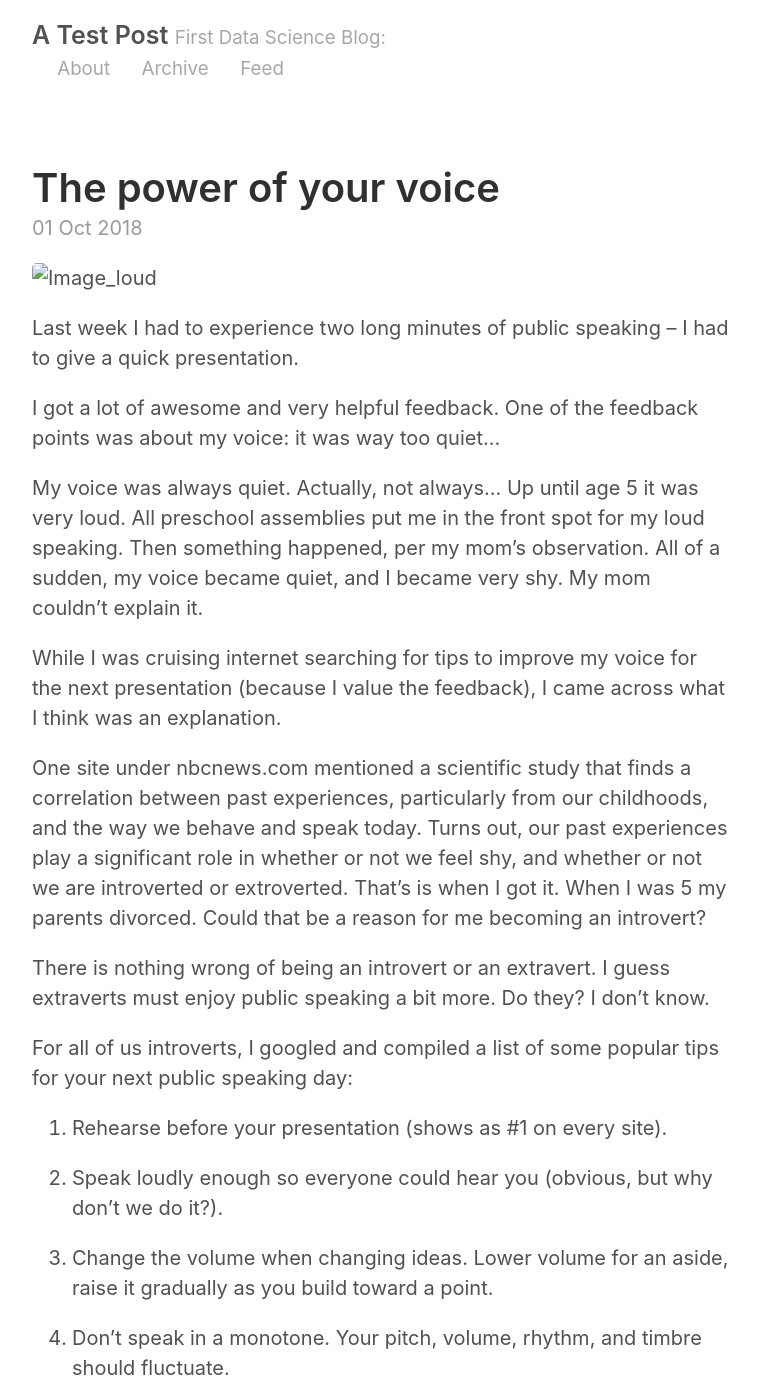
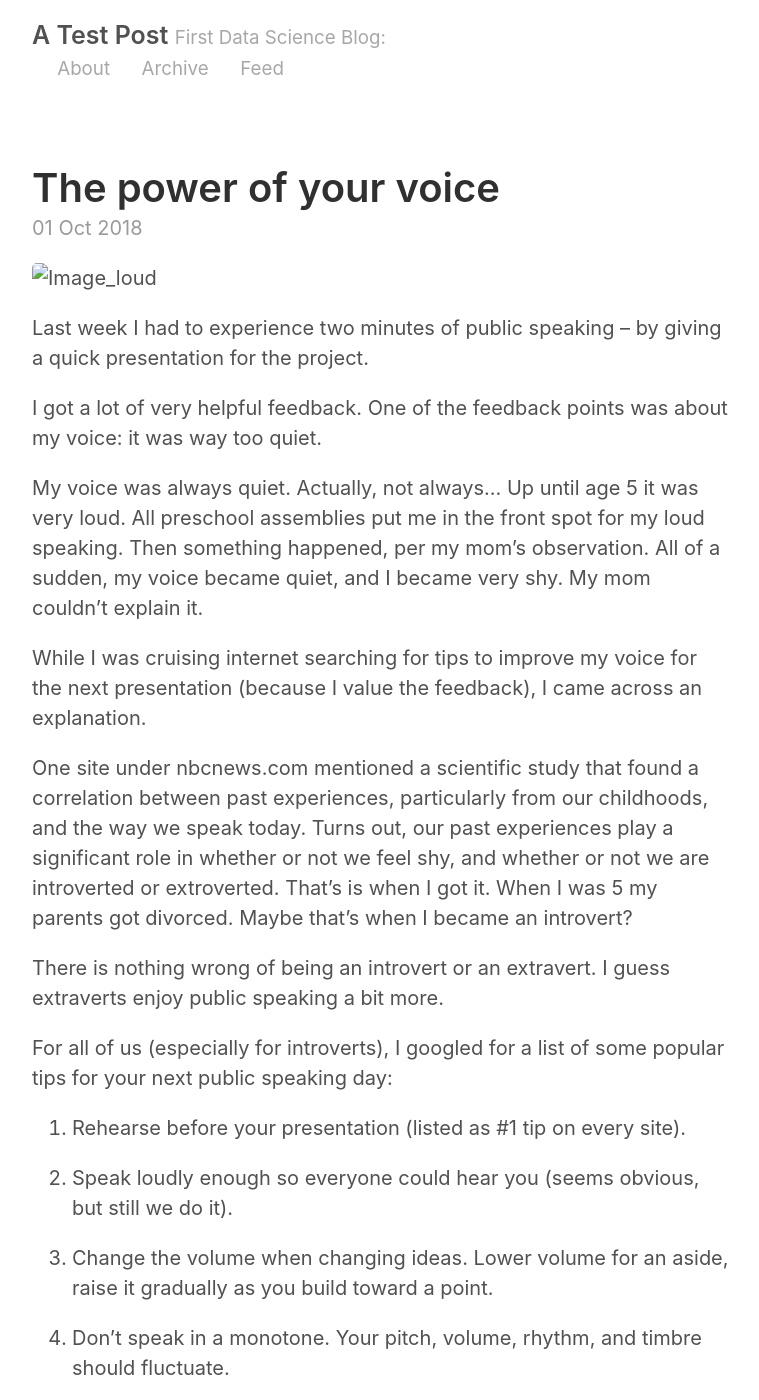
Before and after one commit to svikhter/svikhter.github.io, a Jekyll site: the page built from _posts/2018-10-01-power_of_voice.md, in a window 1280 px wide and 1400 px high. Shown: the whole window, without its empty margins (258-1017 px from the left). Built offline with Jekyll 4.4.1, drawn with Linux system fonts in a browser that asks for light colours; some of the changed text lies outside the part shown.

Commit message:
modified text

```diff
--- a/_posts/2018-10-01-power_of_voice.md
+++ b/_posts/2018-10-01-power_of_voice.md
@@ -4,29 +4,29 @@ title: The power of your voice
 ---
 ![Image_loud](images/loud.jpeg)
 
-Last week I had to experience two long minutes of public speaking – I had to give a quick presentation.
+Last week I had to experience two minutes of public speaking – by giving a quick presentation for the project.
 
-I got a lot of awesome and very helpful feedback. One of the feedback points was about my voice: it was way too quiet...
+I got a lot of very helpful feedback. One of the feedback points was about my voice: it was way too quiet.
 
 My voice was always quiet. Actually, not always… Up until age 5 it was very loud. All preschool assemblies put me in the front spot for my loud speaking. Then something happened, per my mom’s observation. All of a sudden, my voice became quiet, and I became very shy. My mom couldn’t explain it.
 
-While I was cruising internet searching for tips to improve my voice for the next presentation (because I value the feedback), I came across what I think was an explanation.
+While I was cruising internet searching for tips to improve my voice for the next presentation (because I value the feedback), I came across an explanation.
 
-One site under nbcnews.com mentioned a scientific study that finds a correlation between past experiences, particularly from our childhoods, and the way we behave and speak today. Turns out, our past experiences play a significant role in whether or not we feel shy, and whether or not we are introverted or extroverted.  That’s is when I got it. When I was 5 my parents divorced. Could that be a reason for me becoming an introvert?
+One site under nbcnews.com mentioned a scientific study that found a correlation between past experiences, particularly from our childhoods, and the way we speak today. Turns out, our past experiences play a significant role in whether or not we feel shy, and whether or not we are introverted or extroverted.  That’s is when I got it. When I was 5 my parents got divorced. Maybe that's when I became an introvert?
 
-There is nothing wrong of being an introvert or an extravert. I guess extraverts must enjoy public speaking a bit more. Do they? I don’t know.
+There is nothing wrong of being an introvert or an extravert. I guess extraverts enjoy public speaking a bit more.
 
-For all of us introverts, I googled and compiled a list of some popular tips for your next public speaking day:
+For all of us (especially for introverts), I googled for a list of some popular tips for your next public speaking day:
 
-1.	Rehearse before your presentation (shows as #1 on every site).
+1.	Rehearse before your presentation (listed as #1 tip on every site).
 
-2.	Speak loudly enough so everyone could hear you (obvious, but why don't we do it?).
+2.	Speak loudly enough so everyone could hear you (seems obvious, but still we do it).
 
 3.	Change the volume when changing ideas. Lower volume for an aside, raise it gradually as you build toward a point.
 
 4.	Don’t speak in a monotone. Your pitch, volume, rhythm, and timbre should fluctuate.
 
-5.	Slow down, speak more slowly. When you speak too rapidly, it lowers the value of what you are saying. (Attention those who's native language is more rapid than English!)
+5.	Slow down, speak more slowly.  (Attention those who's native language is more rapid than English)
 
 6.	Exercise. (This is not about gym.Your voice like a muscle will become stronger with exercise).
 
@@ -38,6 +38,7 @@ For all of us introverts, I googled and compiled a list of some popular tips for
 
 10.	Keep your sentences short. Repeat key points.
 
-11.	Breathe calmly (there is a scientific explanation why you should do it, not covered here).
+11.	Breathe calmly.
 
-My own advice - be yourself, but every time come with an improved version of yourself. There is always tons of things you can improve!
+
+There is always tons of skills you can improve! Start now.
```
